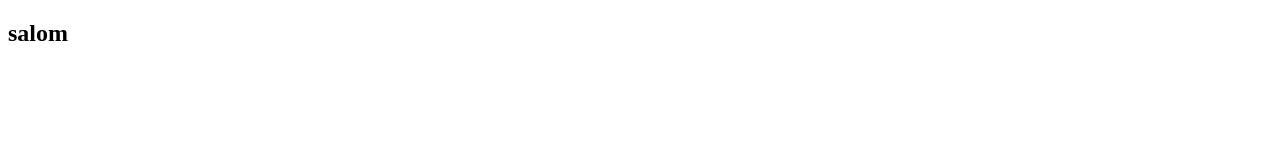
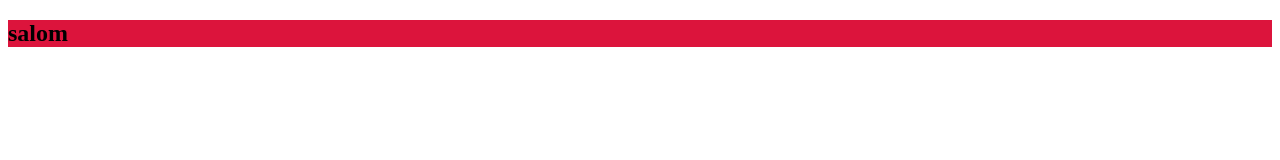
Before and after one commit to group6713/online_project, a plain HTML site: page index.html in a window 1280 px wide. Drawn offline with Linux system fonts and the light colour scheme.

Commit message:
css fayl qo'shdim

```diff
--- a/index.html
+++ b/index.html
@@ -5,6 +5,7 @@
     <meta name="viewport" content="width=device-width, initial-scale=1.0">
     <title>Document</title>
 </head>
+<link rel="stylesheet" href="style.css">
 <body>
 
 <section>
--- /dev/null
+++ b/style.css
@@ -0,0 +1,3 @@
+h1{
+    background-color: crimson;
+}
```
